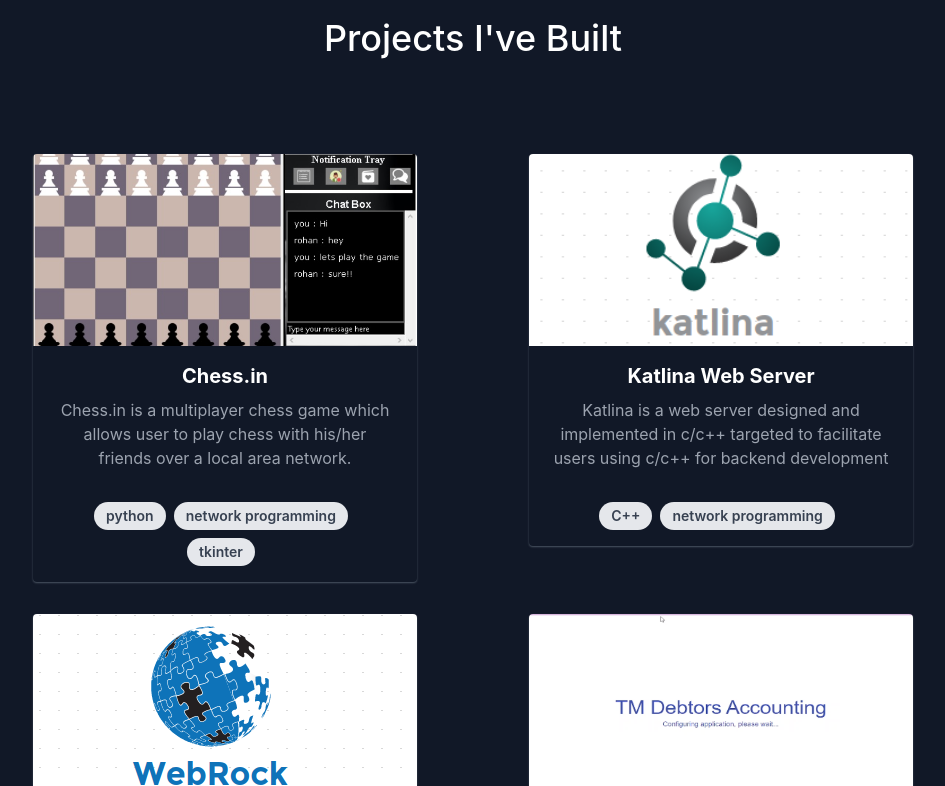
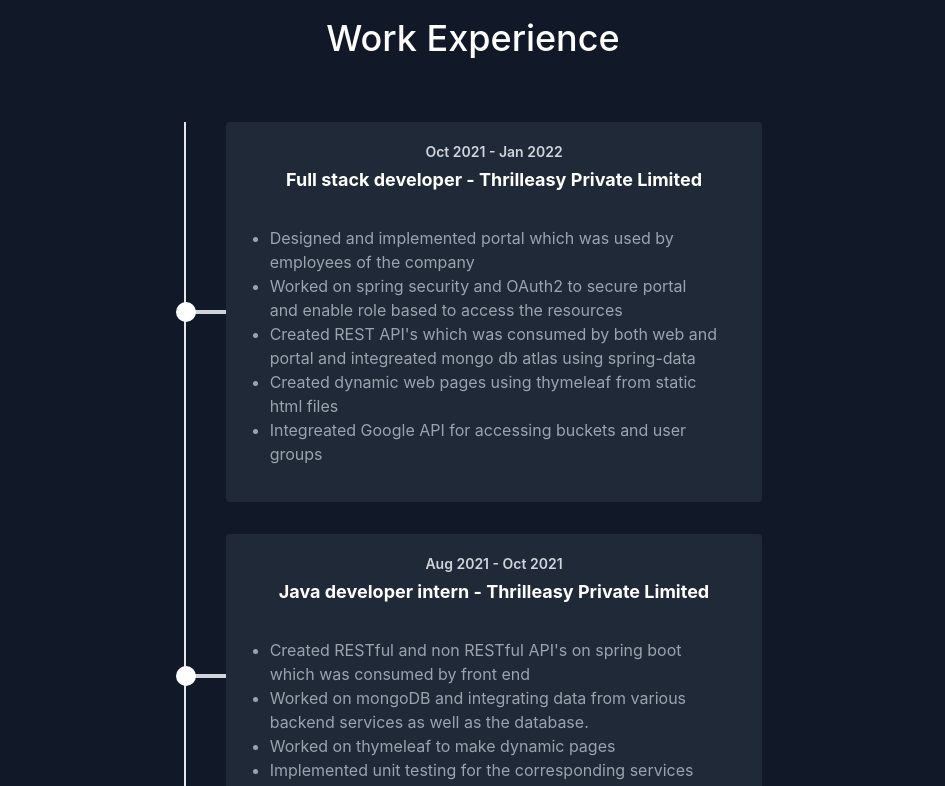
Before and after one commit to utsavvjain/portfolio, a React (Create React App) app: page / in a window 1280 px wide. Shown: the part 814-1600 px from the top of the page, without its empty margins (167-1112 px from the left). Built offline with nearby package versions, Linux system fonts and the light colour scheme.

Commit message:
Feat : Implemented experience component

```diff
--- a/src/App.js
+++ b/src/App.js
@@ -4,12 +4,14 @@
 import Projects from "./components/Projects";
 import Skills from './components/Skills';
 import Footer from "./components/Footer";
+import Experience from "./components/Experience";
 
 export default function App() {
   return (
    <main className="text-gray-400 bg-gray-900 body-font scroll-auto">
       <Navbar />
       <About />
+      <Experience/>
       <Projects/>
       <Skills />
       <Footer/>
--- /dev/null
+++ b/src/components/Experience.js
@@ -0,0 +1,51 @@
+import { DesktopComputerIcon } from "@heroicons/react/solid";
+import React from "react";
+import { experiences } from "../data";
+
+export default function Experience() {
+  return (
+    <section id="experience" className="text-white bg-gray-900 body-font">
+      <div className="container px-5 py-10 mx-auto text-center lg:px-40">
+        <div className="flex flex-col w-full mb-20">
+          <DesktopComputerIcon className="mx-auto inline-block w-10 mb-4" />
+          <h1 className="sm:text-4xl text-3xl font-medium title-font  text-white">
+            Work Experience
+          </h1>
+          <p className="lg:w-2/3 mx-auto leading-relaxed text-base">
+          </p>
+        </div>
+        <div className="flex flex-wrap -m-4 justify-around">
+        <div class="w-10/12 md:w-7/12 lg:6/12 mx-auto relative ">
+        <div class="border-l-2 ">
+
+{
+experiences.map((experience,idx)=>
+  <div class=" mb-8 transform transition cursor-pointer hover:-translate-y-2 ml-10 relative flex items-center px-6 py-4 bg-gray-800 text-white rounded  flex-col md:flex-row space-y-4 md:space-y-0">
+    <div class="w-5 h-5 bg-white absolute -left-10 transform -translate-x-2/4 rounded-full z-10 mt-2 md:mt-0"></div>
+    <div class="w-10 h-1 bg-gray-300 absolute -left-10 z-0"></div>
+    <div class="flex flex-col">
+      <span class="my-1 text-sm lg:text-md font-semibold text-gray-300 " >{experience.start} - {experience.end}</span>
+      <h3 class="mb-3 text-sm lg:text-lg font-bold text-white">{experience.role} - {experience.name}</h3>
+      <p class="text-base font-normal text-gray-400">
+      <ul class="list-disc p-5 text-left">
+      {
+        experience.description.map((point,idx)=>
+        <li>{point}</li>
+        )
+      }
+      </ul>
+      </p>
+    </div>
+  </div>
+
+
+)
+}        </div>
+
+        </div>
+      </div>
+      </div>
+
+    </section>
+  );
+}
--- a/src/components/Navbar.js
+++ b/src/components/Navbar.js
@@ -3,7 +3,7 @@
 import { MenuIcon, XIcon } from '@heroicons/react/outline'
 
 const navigation = [
-  { name: 'Professional Experience', href: '#'},
+  { name: 'Professional Experience', href: '#experience'},
   { name: 'Projects', href: '#projects'},
   { name: 'Skills', href: '#skills'},
   { name: 'Contact', href: '#'},
--- a/src/data.js
+++ b/src/data.js
@@ -54,3 +54,31 @@
         tStack : ['Python','tkinter','OpenCV','image processing']
     }
 ]
+export const experiences=[
+    {
+        name : "Thrilleasy Private Limited",
+        role : "Full stack developer",
+        start : "Oct 2021",
+        end : "Jan 2022",
+        description : [
+            "Designed and implemented portal which was used by employees of the company",
+            "Worked on spring security and OAuth2 to secure portal and enable role based to access the resources",
+            "Created REST API's which was consumed by both web and portal and integreated mongo db atlas using spring-data",
+            "Created dynamic web pages using thymeleaf from static html files",
+            "Integreated Google API for accessing buckets and user groups"
+        ]
+    },
+    {
+        name : "Thrilleasy Private Limited",
+        role : "Java developer intern",
+        start : "Aug 2021",
+        end : "Oct 2021",
+        description : [
+            "Created RESTful and non RESTful API's on spring boot which was consumed by front end",
+            "Worked on mongoDB and integrating data from various backend services as well as the database.",
+            "Worked on thymeleaf to make dynamic pages",
+            "Implemented unit testing for the corresponding services"
+        ]
+    }
+
+]
```
